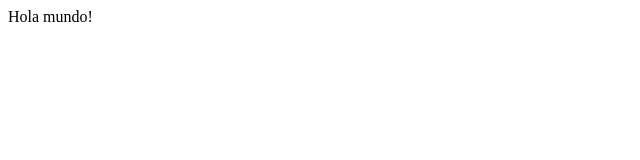
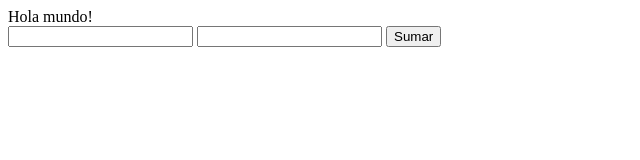
Before and after one commit to dev-pascal/practica-git, a plain HTML site: page pagina/index.html in a window 1280 px wide. Shown: the whole page, without its empty margins (0-640 px from the left). Drawn offline with Linux system fonts and the light colour scheme.

Commit message:
formulario de inputs

```diff
--- a/pagina/index.html
+++ b/pagina/index.html
@@ -10,5 +10,10 @@
 </head>
 <body>
     Hola mundo!
+    <form>
+        <input type="text" id="num1">
+        <input type="text" id="num2">
+        <input type="submit" onClick = 'suma(num1.value, num2.value)' value="Sumar">
+    </form>
 </body>
 </html>
```
